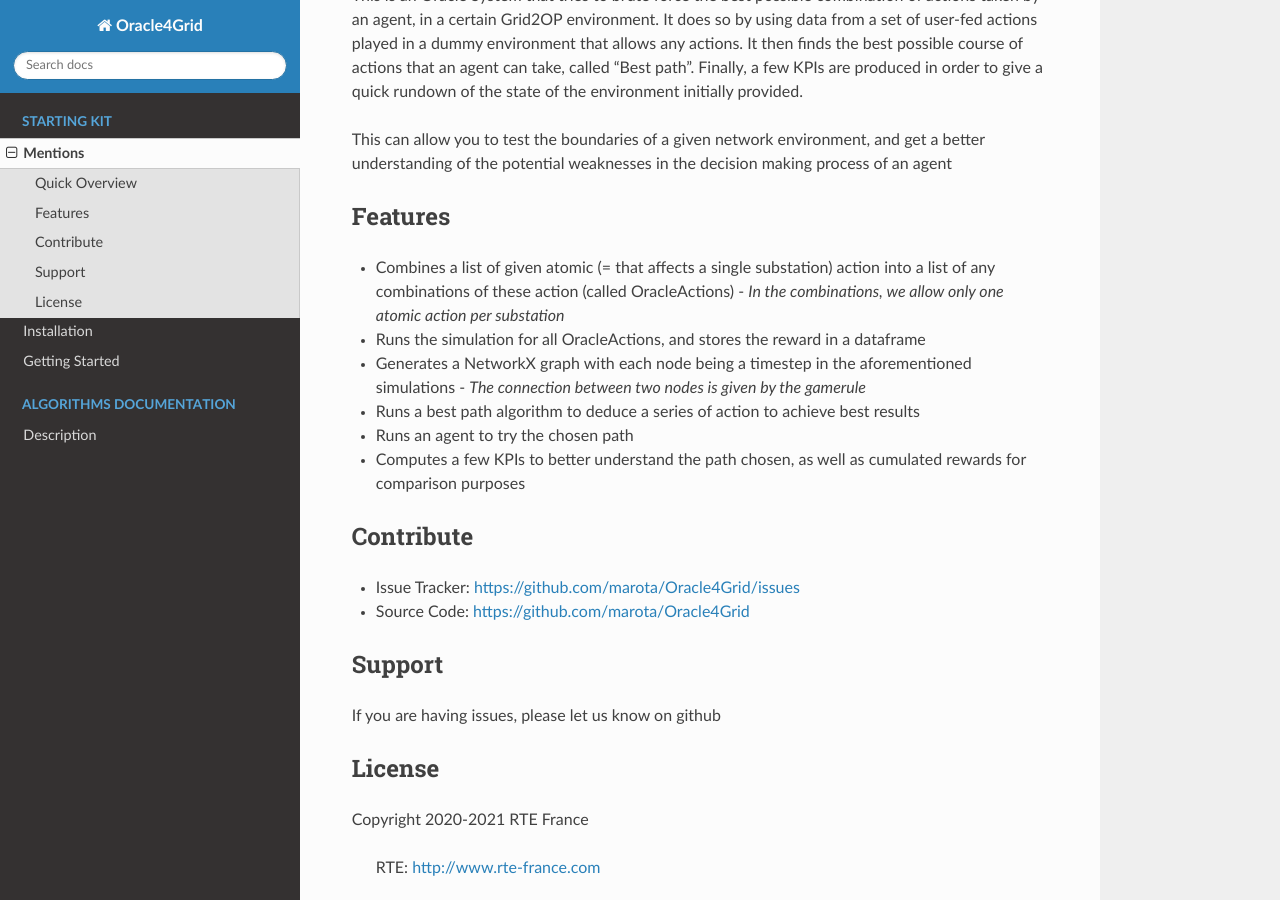
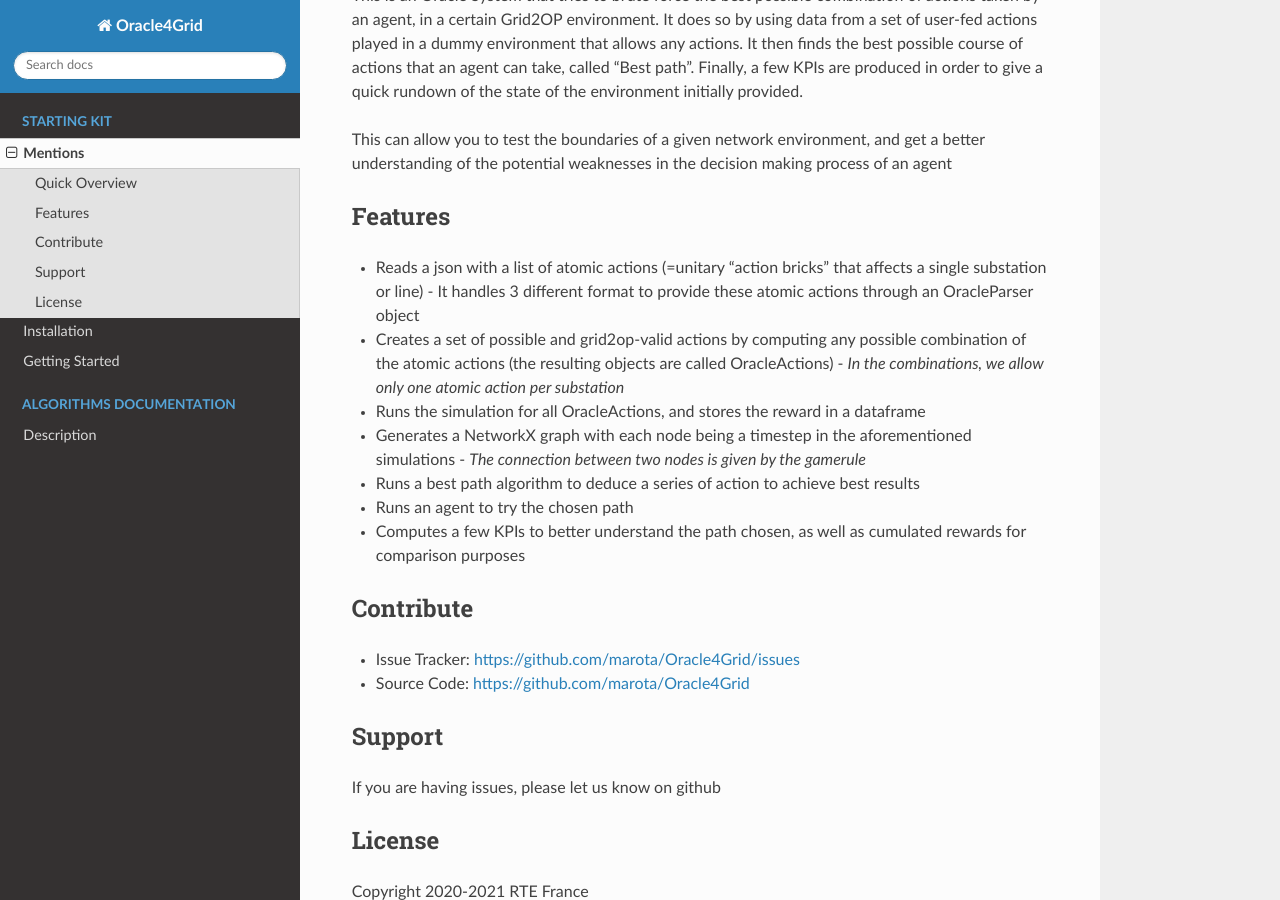
Before and after one commit to marota/Oracle4Grid, a Sphinx documentation site: the page built from docs/README.rst, in a window 1280 px wide and 900 px high, scrolled down 304 px. Built offline with Sphinx 7.4.7 and the Read the Docs theme 2.0.0, drawn with Linux system fonts in a browser that asks for light colours.

Commit message:
updated features in readme issue 3

```diff
--- a/docs/README.rst
+++ b/docs/README.rst
@@ -18,7 +18,8 @@ in the decision making process of an agent
 Features
 ----------
 
-- Combines a list of given atomic (= that affects a single substation) action into a list of any combinations of these action (called OracleActions) - *In the combinations, we allow only one atomic action per substation*
+- Reads a json with a list of atomic actions (=unitary "action bricks" that affects a single substation or line) - It handles 3 different format to provide these atomic actions through an OracleParser object
+- Creates a set of possible and grid2op-valid actions by computing any possible combination of the atomic actions (the resulting objects are called OracleActions) - *In the combinations, we allow only one atomic action per substation*
 - Runs the simulation for all OracleActions, and stores the reward in a dataframe
 - Generates a NetworkX graph with each node being a timestep in the aforementioned simulations - *The connection between two nodes is given by the gamerule*
 - Runs a best path algorithm to deduce a series of action to achieve best results
```
